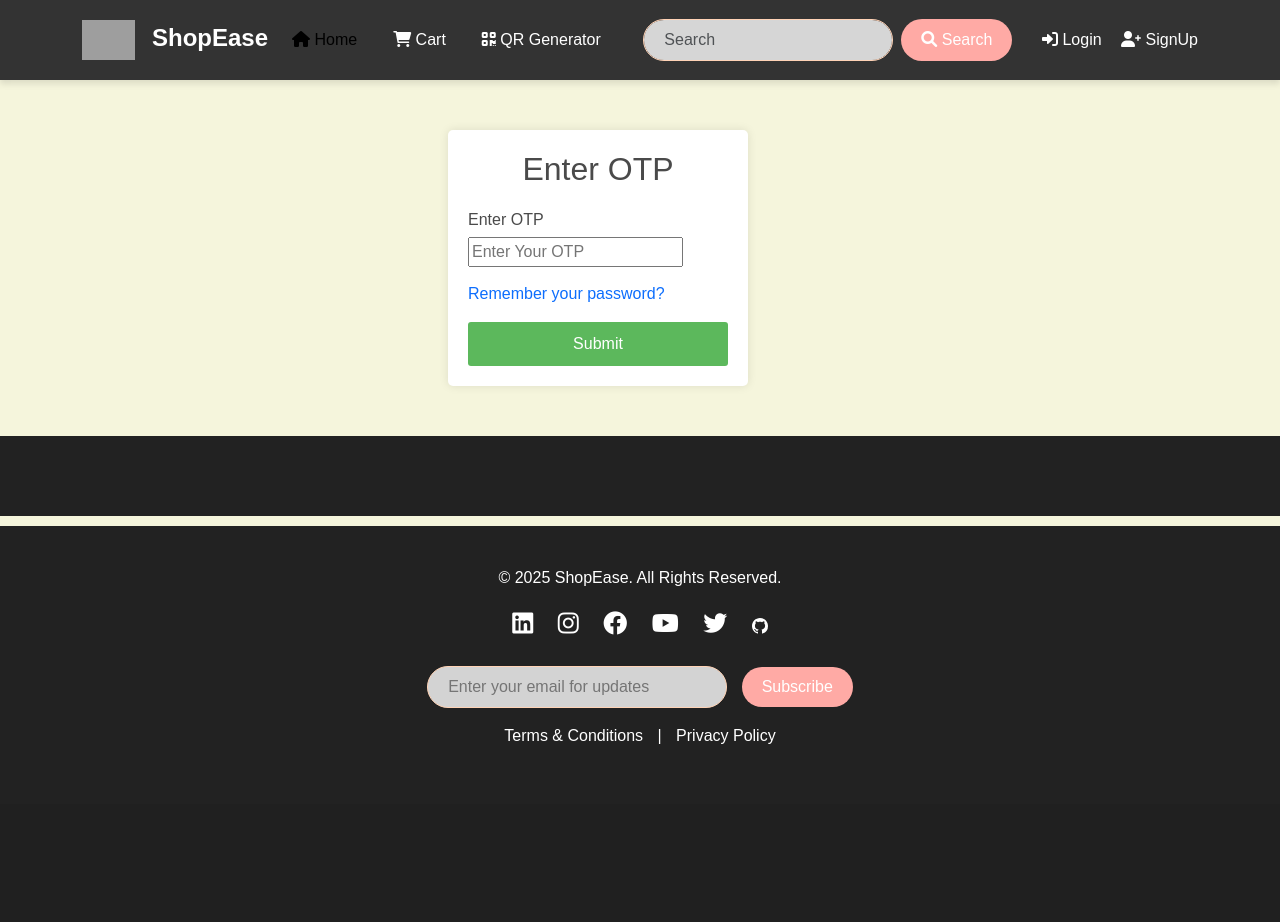
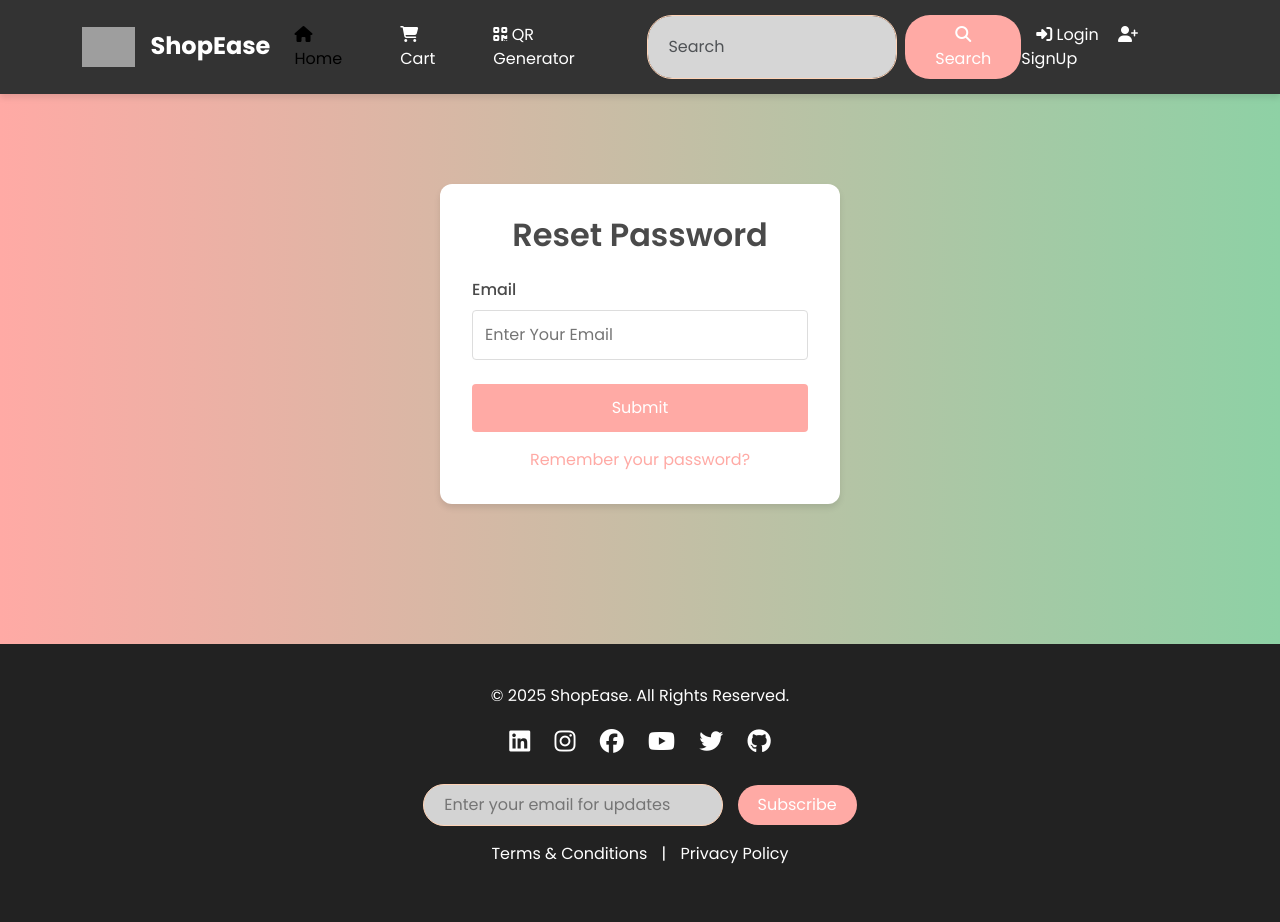
Before and after one commit to dharamveer18/E-com, a Django app: page /send_opt/ in a window 1280 px wide. Before the commit the page ends 744 px from the top, so only its background shows below. Run offline with Django 5.2, Linux system fonts and the light colour scheme; grey boxes are pictures that could not be loaded.

Commit message:
ui changes

```diff
--- a/store/models.py
+++ b/store/models.py
@@ -34,7 +34,8 @@ class UserImages(models.Model):
 
         if self.face_image:
             user = self.user
-            user.profile_image = self.face_image  # Copy the image reference
+            user.profile_image = self.face_image
+            print(user.profile_image,'ppppppp')
             user.save()
 
 class Product(models.Model):
--- a/store/templates/base.html
+++ b/store/templates/base.html
@@ -168,11 +168,13 @@
 
 
 
+
   </style>
 </head>
 
 <body>
 
+  <div class="wrapper">
     <!-- Header -->
     <nav class="navbar navbar-expand-lg">
       <div class="container">
@@ -192,7 +194,7 @@
           <form class="d-flex" method="POST" action="{% url 'home' %}">
             {% csrf_token %}
             <input class="form-control search-box me-2" type="search" name="search" placeholder="Search">
-        <button class="btn btn-search"  type="submit"><i class="fas fa-search"></i> Search</button>
+            <button class="btn btn-search" type="submit"><i class="fas fa-search"></i> Search</button>
           </form>
           <div class="auth-links">
             {% if request.user.is_authenticated %}
@@ -207,24 +209,22 @@
       </div>
     </nav>
 
-<!-- Page Content -->
+
       {% block content %}
       {% endblock %}
+
 
   <!-- Footer -->
   <footer class="footer text-center">
     <div class="container">
       <p>&copy; 2025 ShopEase. All Rights Reserved.</p>
       <div class="social-icons">
-      <a href="https://www.linkedin.com/in/dharamveer-singh-1a64a027a?utm_source=share&utm_campaign=share_via&utm_content=profile&utm_medium=android_app" target="_blank"><i class="fab fa-linkedin"></i></a>
+        <a href="https://www.linkedin.com/in/dharamveer-singh-1a64a027a" target="_blank"><i class="fab fa-linkedin"></i></a>
         <a href="https://www.instagram.com/ig_dharamveer18/" target="_blank"><i class="fab fa-instagram"></i></a>
         <a href="https://facebook.com" target="_blank"><i class="fab fa-facebook"></i></a>
         <a href="https://youtube.com" target="_blank"><i class="fab fa-youtube"></i></a>
         <a href="https://twitter.com" target="_blank"><i class="fab fa-twitter"></i></a>
-      <a href="https://github.com/dharamveer18" target="_blank"><svg xmlns="http://www.w3.org/2000/svg" width="16" height="16" fill="currentColor" class="bi bi-github" viewBox="0 0 16 16">
-        <path d="M8 0C3.58 0 0 3.58 0 8c0 3.54 2.29 6.53 5.47 7.59.4.07.55-.17.55-.38 0-.19-.01-.82-.01-1.49-2.01.37-2.53-.49-2.69-.94-.09-.23-.48-.94-.82-1.13-.28-.15-.68-.52-.01-.53.63-.01 1.08.58 1.23.82.72 1.21 1.87.87 2.33.66.07-.52.28-.87.51-1.07-1.78-.2-3.64-.89-3.64-3.95 0-.87.31-1.59.82-2.15-.08-.2-.36-1.02.08-2.12 0 0 .67-.21 2.2.82.64-.18 1.32-.27 2-.27s1.36.09 2 .27c1.53-1.04 2.2-.82 2.2-.82.44 1.1.16 1.92.08 2.12.51.56.82 1.27.82 2.15 0 3.07-1.87 3.75-3.65 3.95.29.25.54.73.54 1.48 0 1.07-.01 1.93-.01 2.2 0 .21.15.46.55.38A8.01 8.01 0 0 0 16 8c0-4.42-3.58-8-8-8"/>
-      </svg></i></a>
-
+        <a href="https://github.com/dharamveer18" target="_blank"><i class="fab fa-github"></i></a>
       </div>
       <div class="newsletter mt-4">
         <input type="email" placeholder="Enter your email for updates">
@@ -240,4 +240,5 @@
   <script src="https://code.jquery.com/jquery-3.6.0.min.js"></script>
 
 </body>
+
 </html>
--- a/store/templates/cart.html
+++ b/store/templates/cart.html
@@ -7,6 +7,10 @@
         .h-custom {
             height: 100vh !important;
         }
+    }
+
+    body{
+        --background-color: #FAF6F0;
     }
 
     .card-registration .select-input.form-control[readonly]:not([disabled]) {
@@ -21,7 +25,7 @@
     }
 </style>
 
-<section class="h-100 h-custom" style="background-color: #F5F5DC;">
+<section class="h-100 h-custom">
     <div class="container py-5 h-100">
         <div class="row d-flex justify-content-center align-items-center h-100">
             <div class="col-12">
--- a/store/templates/forget.html
+++ b/store/templates/forget.html
@@ -1,147 +1,115 @@
 {% extends 'base.html' %}
 {% block content %}
-<!DOCTYPE html>
-<html lang="en">
 
-<head>
-    <meta charset="UTF-8">
-    <meta name="viewport" content="width=device-width, initial-scale=1.0">
-    <title>Login Page</title>
-    <link rel="stylesheet" href="https://cdnjs.cloudflare.com/ajax/libs/font-awesome/6.0.0-beta3/css/all.min.css">
 <style>
-        body {
-            font-family: Arial, sans-serif;
-            background-color: #F5F5DC;
-            display: block;
+    /* Scope all styles to the reset-password-container to avoid conflicts */
+    .reset-password-container {
+        display: flex;
         justify-content: center;
         align-items: center;
-            height: 100vh;
-            margin: 0;
+        min-height: calc(100vh - 300px); /* Account for header and footer */
+        background: linear-gradient(to right, #FFAAA5, #8ED1A5);
     }
 
-        div.login-container {
-            margin: 50px;
-            margin-left: 35%;
+    .reset-password-card {
+        background: white;
+        padding: 2rem;
+        border-radius: 12px;
+        box-shadow: 0 4px 6px rgba(0, 0, 0, 0.1);
+        width: 400px;
+        animation: fadeInUp 0.5s ease-in-out;
     }
 
-        .login-container {
-            background-color: white;
-            margin: 20px;
-            padding: 20px;
-            border-radius: 5px;
-            box-shadow: 0 0 10px rgba(0, 0, 0, 0.1);
-            width: 300px;
+    body{
+        background: linear-gradient(to right, #FFAAA5, #8ED1A5);
     }
 
-        h2 {
-            text-align: center;
-            margin-bottom: 20px;
+    @keyframes fadeInUp {
+        from {
+            opacity: 0;
+            transform: translateY(20px);
+        }
+        to {
+            opacity: 1;
+            transform: translateY(0);
+        }
     }
 
-        .form-group {
-            margin-bottom: 15px;
+    .reset-password-card h2 {
+        margin: 0 0 1.5rem 0;
+        color: var(--text-color);
+        font-weight: 600;
+        text-align: center;
     }
 
-        label {
-            display: block;
-            margin-bottom: 5px;
+    .reset-password-form .form-group {
+        margin-bottom: 1.5rem;
     }
 
-        input[type="text"],
-        input[type="password"] {
-            width: 100%;
-            padding: 10px;
-            border: 1px solid #ccc;
-            border-radius: 3px;
+    .reset-password-form label {
+        display: block;
+        margin-bottom: 0.5rem;
+        color: var(--text-color);
+        font-weight: 500;
     }
 
-        input[type="submit"] {
-            background-color: #5cb85c;
+    .reset-password-form input[type="email"] {
+        width: 100%;
+        padding: 0.75rem;
+        border: 1px solid #ddd;
+        border-radius: 4px;
+        transition: border-color 0.3s ease;
+    }
+
+    .reset-password-form input[type="email"]:focus {
+        border-color: var(--secondary-color);
+        outline: none;
+        box-shadow: 0 0 0 2px rgba(255, 170, 165, 0.2);
+    }
+
+    .reset-password-form .submit-btn {
+        width: 100%;
+        padding: 0.75rem;
+        background: var(--secondary-color);
         color: white;
         border: none;
-            padding: 10px;
-            border-radius: 3px;
+        border-radius: 4px;
         cursor: pointer;
-            width: 100%;
+        font-size: 1rem;
+        transition: background-color 0.3s ease;
     }
 
-        input[type="submit"]:hover {
-            background-color: #4cae4c;
+    .reset-password-form .submit-btn:hover {
+        background-color: #FF8C8C;
     }
 
-        .footer {
+    .reset-password-form .remember-link {
+        display: block;
+        margin-top: 1rem;
+        color: var(--secondary-color);
+        text-decoration: none;
         text-align: center;
-            margin-top: 10px;
+        transition: color 0.3s ease;
     }
-        .forgot-password-container {
-    text-align: right;
-    margin-top: 10px; /* Optional: to add space between the link and the form */
+
+    .reset-password-form .remember-link:hover {
+        color: #FF8C8C;
     }
 </style>
-</head>
 
-<body>
-    {% if messages %}
-        {{ message }}
-    {% endif %}
-    {% if form == 'forget_password' %}
-    <div class="login-container">
-        <h2>Re-Set Password</h2>
-        <form method="POST" action="{% url 'optgen' %}">
+<div class="reset-password-container">
+    <div class="reset-password-card">
+        <h2>Reset Password</h2>
+        <form method="POST" action="{% url 'optgen' %}" class="reset-password-form">
             {% csrf_token %}
             <div class="form-group">
                 <label for="email">Email</label>
-                <input type="tel" id="email" name="email" placeholder="Enter Your Email" required>
+                <input type="email" id="email" name="email" placeholder="Enter Your Email" required>
             </div>
-            <p><a href="{% url 'login_page' %}" style="text-decoration: none;">Remember your password?</a></p>
-
-            <input type="submit">
+            <button type="submit" class="submit-btn">Submit</button>
+            <a href="{% url 'login_page' %}" class="remember-link">Remember your password?</a>
         </form>
-    </div>
-    <div class="footer">
     </div>
 </div>
 
-    {% elif form == 'enter_otp' %}
-    <div class="login-container">
-        <h2>Enter OTP</h2>
-        <form method="POST" action="{% url 'verify' %}">
-            {% csrf_token %}
-            <div class="form-group">
-                <label for="otp">Enter OTP</label>
-                <input type="tel" id="otp" name="otp" placeholder="Enter Your OTP" required>
-            </div>
-            <p><a href="{% url 'verify' %}" style="text-decoration: none;">Remember your password?</a></p>
-
-            <input type="submit">
-        </form>
-    </div>
-    <div class="footer">
-    </div>
-    </div>
-
-    {% elif form == 'otp_ver' %}
-    <div class="login-container">
-        <h2>Reset Password</h2>
-        <form method="POST" action="{% url 'login_page' %}">
-            {% csrf_token %}
-            <div class="form-group">
-                <label for="new_password">Enter New Password</label>
-                <input type="password" id="new_password" name="new_password" placeholder="Enter Password" required>
-            </div>
-            <div class="form-group">
-                <label for="reset_password">Re-Enter New Password</label>
-                <input type="password" id="reset_password" name="reset_password" placeholder="Enter Password" required>
-            </div>
-            <input type="submit">
-        </form>
-    </div>
-    <div class="footer">
-    </div>
-    </div>
-    {% endif %}
-
-</body>
-
-</html>
 {% endblock %}
```
Also changed, not shown: store/templates/profile.html (+37 -74 lines), store/templates/qr.html (+75 -49 lines), store/templates/reset.html (+76 -59 lines), store/views.py (+0 -42 lines). Lines whose indentation alone changed are shown as unchanged.
